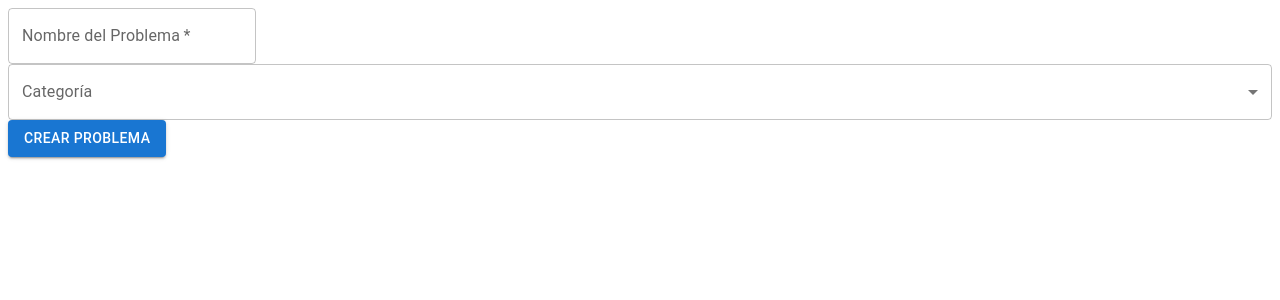
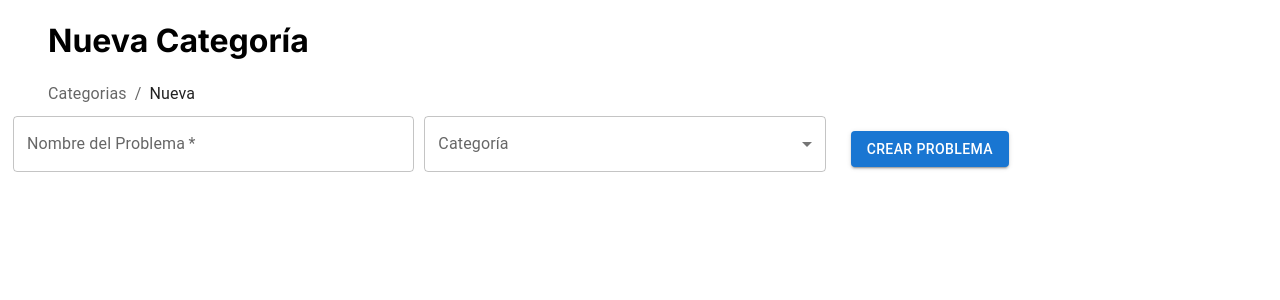
Before and after one commit to ChrisMota7/ksp-ui, a Next.js app: page /New-Category in a window 1280 px wide. Shown: the top 300 px of the page. Built offline with nearby package versions, Linux system fonts and the light colour scheme; no server answers.

Commit message:
add newCategory.scss

```diff
--- a/src/app/New-Category/NewCategory.jsx
+++ b/src/app/New-Category/NewCategory.jsx
@@ -1,10 +1,10 @@
 'use client'
+import './NewCategory.scss'
 import React, { useState } from 'react';
 import { useRouter } from 'next/navigation';
 import { useDispatch, useSelector } from 'react-redux';
 import { createProblem } from '@/redux/actions/categoryActions';
-import { Button, TextField, FormControl, MenuItem, Select, InputLabel } from '@mui/material';
-import { selectCategories } from '@/redux/reducers/categoryReducer';
+import { Button, TextField, FormControl, MenuItem, Select, InputLabel, Breadcrumbs, Link, Typography } from '@mui/material';
 
 const NewCategory = () => {
     const router = useRouter()
@@ -20,14 +20,34 @@ const NewCategory = () => {
     }
 
     return (
-        <form onSubmit={submitCreateProblem}>
+        <div className='create-problem'>
+            <div className='create-problem__header'>
+                <div className='create-problem__header__title'>
+                    <h1>Nueva Categoría</h1>
+                </div>
+
+                <div className='create-problem__header__nav'>
+                    <Breadcrumbs aria-label="breadcrumb">
+                        <Link underline="hover" color="inherit" onClick={() => router.push('/categories/')}>
+                            Categorias
+                        </Link>
+                        <Typography color="text.primary">Nueva</Typography>
+                    </Breadcrumbs>
+                </div>
+            </div>
+
+            <form className='create-problem__content' onSubmit={submitCreateProblem}>
+                <div className='create-problem__content__top'>
                     <TextField
+                        className='create-problem__content__top__input'
                         label="Nombre del Problema"
-                value={name} name='name' type='text'
+                        value={name}
+                        name='name'
+                        type='text'
                         onChange={event => setName(event.target.value)}
                         required
                     />
-            <FormControl fullWidth className='content__label__select'>
+                    <FormControl className='create-problem__content__top__select'>
                         <InputLabel id="select-label">Categoría</InputLabel>
                         <Select
                             value={categoriaid} name='categoria'
@@ -40,11 +60,19 @@ const NewCategory = () => {
                             <MenuItem value={2}>Software</MenuItem>
                         </Select>
                     </FormControl>
-            <Button type="submit" variant="contained" color="primary"
+
+                    <div className='create-problem__button-container'>
+                        <Button
+                            type="submit"
+                            variant="contained"
+                            color="primary"
                             onClick={() => router.push(`/categories/`)}>
                                 Crear Problema
                         </Button>
+                    </div>
+                </div>
             </form>
+        </div>
     );
 };
 
--- a/src/app/New-Category/NewCategory.scss
+++ b/src/app/New-Category/NewCategory.scss
@@ -0,0 +1,45 @@
+.create-problem{
+    width: 100%;
+
+    &__header {
+        width: 100%;
+        margin-left: 20px;
+        margin-right: 20px;
+
+        &__title{
+            margin-left: 20px;
+        }
+
+        &__nav{
+            margin-left: 20px;
+        }
+    }
+
+    &__content{
+        width: 100%;
+        margin-top: 5px;
+        display: flex;
+        flex-direction: column;
+
+        &__top {
+            display: flex;
+            gap: 10px;
+            padding: 5px;
+
+            &__input{
+                width: 100%;
+            }
+
+            &__select{
+                width: 100%;
+            }
+        }
+    }
+
+    &__button-container{
+        display: flex;
+        justify-content: flex-start;
+        width: 100%;
+        padding: 15px;
+    }
+}
--- a/src/app/create-ticket/CreateTicket.jsx
+++ b/src/app/create-ticket/CreateTicket.jsx
@@ -54,7 +54,7 @@ const CreateTicket = () => {
 
             <div className='create-ticket__header__nav'>
                 <Breadcrumbs aria-label="breadcrumb">
-                    <Link underline="hover" color="inherit" onClick={() => router.push('/tickets-home/')}>
+                    <Link underline="hover" color="inherit" onClick={() => router.push('/tickets/')}>
                         Tickets
                     </Link>
                     <Typography color="text.primary">Nuevo</Typography>
--- a/src/app/tickets/Tickets.jsx
+++ b/src/app/tickets/Tickets.jsx
@@ -89,7 +89,7 @@ const Tickets = () => {
                         <TableCell>{new Date(ticket.created_at).toLocaleDateString()}</TableCell>
                         <TableCell>
                           <Tooltip title="Ver Detalles">
-                            <IconButton onClick={() => router.push(`/tickets/ViewTicket/${ticket.id}`)}>
+                            <IconButton onClick={() => router.push(`/tickets/ViewTicket/`)}>
                               <VisibilityIcon />
                             </IconButton>
                           </Tooltip>
--- a/src/app/tickets/ViewTicket/ViewTicket.jsx
+++ b/src/app/tickets/ViewTicket/ViewTicket.jsx
@@ -1,6 +1,6 @@
 'use client'
 import './ViewTicket.scss'
-import { Card, Button } from "@mui/material"
+import { Card, Button, Link } from "@mui/material"
 import {TextField } from "@mui/material"
 import Breadcrumbs from '@mui/material/Breadcrumbs';
 import Typography from '@mui/material/Typography';
```
Lines whose indentation alone changed are shown as unchanged.
